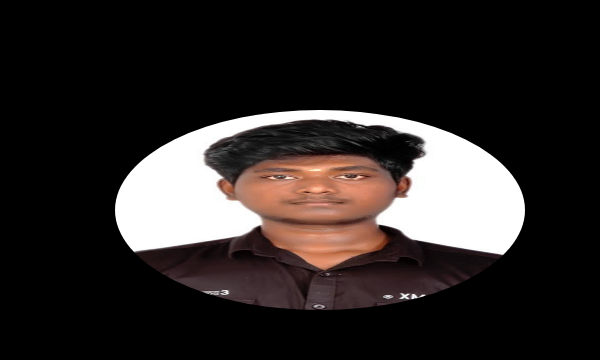
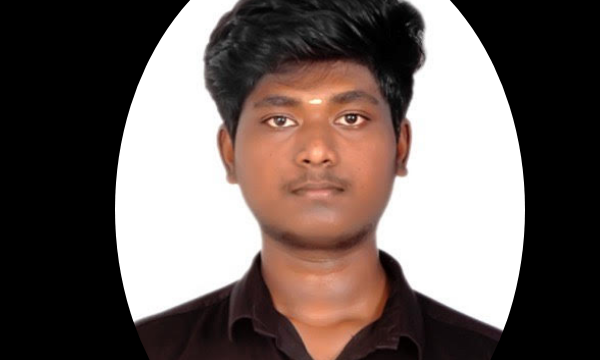
Before and after one commit to Udhaya2007-udhaya/udhaya_portfolio, a plain HTML site: page index.html in a window 1280 px wide. Shown: the part 188-548 px from the top of the page, 0-600 px from the left. Drawn offline with Linux system fonts and the light colour scheme.

Commit message:
Update index.html

```diff
--- a/index.html
+++ b/index.html
@@ -23,7 +23,7 @@
     </header>
     <section class="home">
         <div class="home-img">
-            <img src="udhaya.jpg" alt="" height=200px width=200px>
+            <img src="udhaya.jpg" alt="">
         </div>
         <div class="home-content">
             <h1>Hi, It's <span>UDHAYA</span></h1>
```
